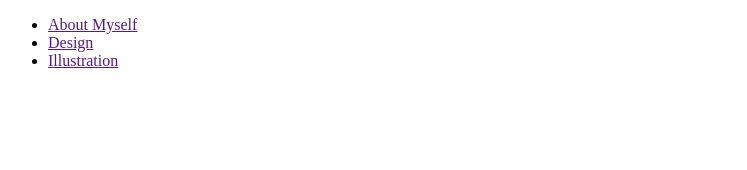
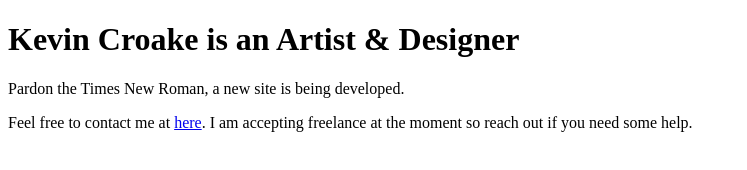
Before and after one commit to kcroake/kevincroake.com, a plain HTML site: page index.html in a window 1280 px wide. Shown: the whole page, without its empty margins (0-747 px from the left). Drawn offline with Linux system fonts and the light colour scheme.

Commit message:
Update index.html
Create a better Temp page.

```diff
--- a/index.html
+++ b/index.html
@@ -2,20 +2,11 @@
 <html>
   <head>
     <title>Artist & Designer | Kevin Croake</title>
+
   </head>
   <body>
-    <nav>
-      <ul>
-        <li>
-          <a href="">About Myself</a>
-        </li>
-        <li>
-          <a href="">Design</a>
-        </li>
-        <li>
-          <a href="">Illustration</a>
-        </li>
-      </ul>
-    </nav>
+    <h1>Kevin Croake is an Artist &amp; Designer</h1>
+    <p>Pardon the Times New Roman, a new site is being developed.</p>
+    <p>Feel free to contact me at <a href="mailto:kevcroakeart@gmail.com">here</a>. I am accepting freelance at the moment so reach out if you need some help.</p>
   </body>
 </html>
```
